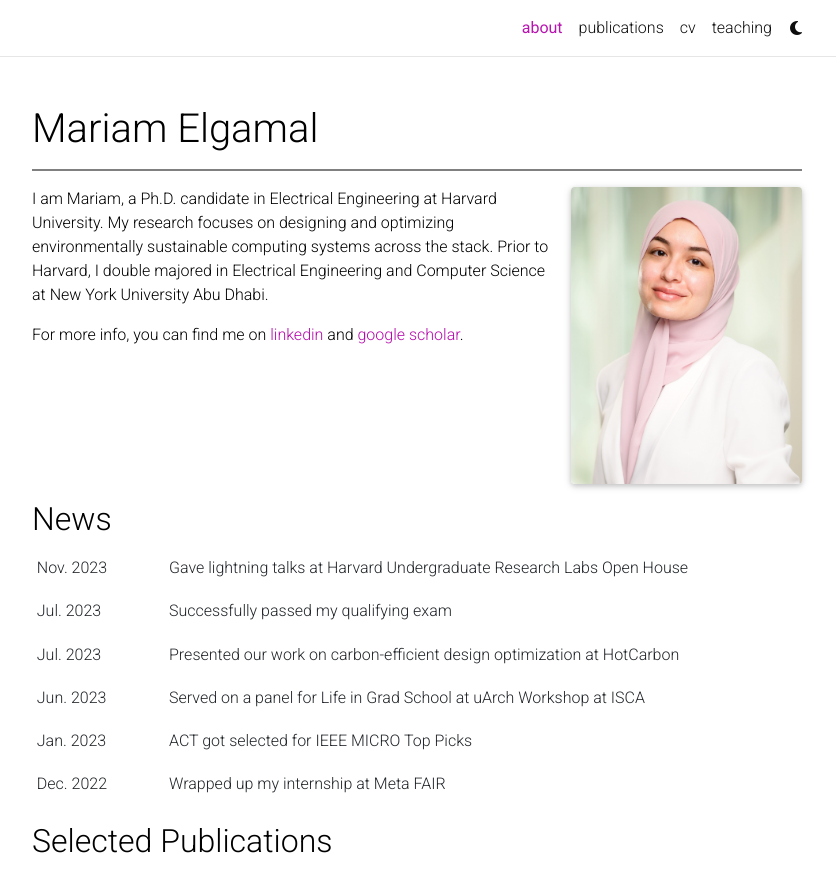
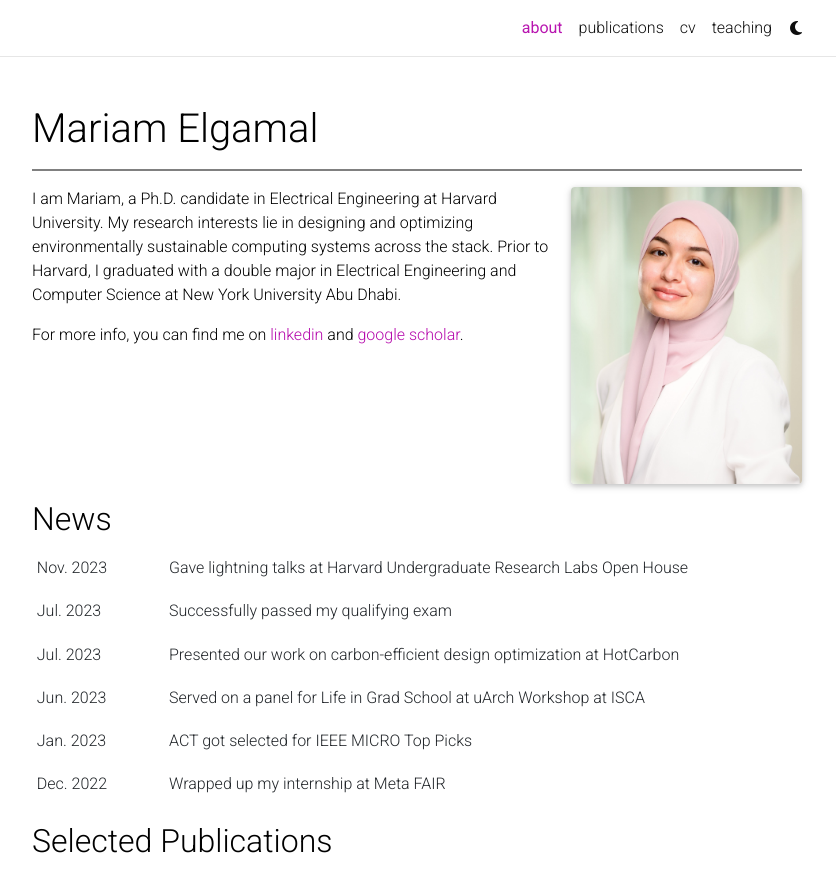
Before and after one commit to mariamelgamal/mariamelgamal.github.io, a Jekyll site: the page built from _pages/about.md, in a window 1280 px wide and 1062 px high, cut to the strip 0-888 px from the top of the window. Shown: the whole strip, without its empty margins (223-1059 px from the left). Built offline with Jekyll 4.4.1, drawn with Linux system fonts in a browser that asks for light colours; full-size pictures stand in for the smaller copies a plugin makes; comment, search, counter and statistics services are not loaded; a style sheet for code colours, icons or effects is not loaded.

Commit message:
update about

```diff
--- a/_pages/about.md
+++ b/_pages/about.md
@@ -16,6 +16,6 @@
 social: false # includes social icons at the bottom of the page
 ---
 
-I am Mariam, a Ph.D. candidate in Electrical Engineering at Harvard University. My research focuses on designing and optimizing environmentally sustainable computing systems across the stack. Prior to Harvard, I double majored in Electrical Engineering and Computer Science at New York University Abu Dhabi.
+I am Mariam, a Ph.D. candidate in Electrical Engineering at Harvard University. My research interests lie in designing and optimizing environmentally sustainable computing systems across the stack. Prior to Harvard, I graduated with a double major in Electrical Engineering and Computer Science at New York University Abu Dhabi.
 
 For more info, you can find me on [linkedin](https://www.linkedin.com/in/mariamelgamal/) and [google scholar](https://scholar.google.com/citations?user=46LuxZUAAAAJ&hl=en).
```
